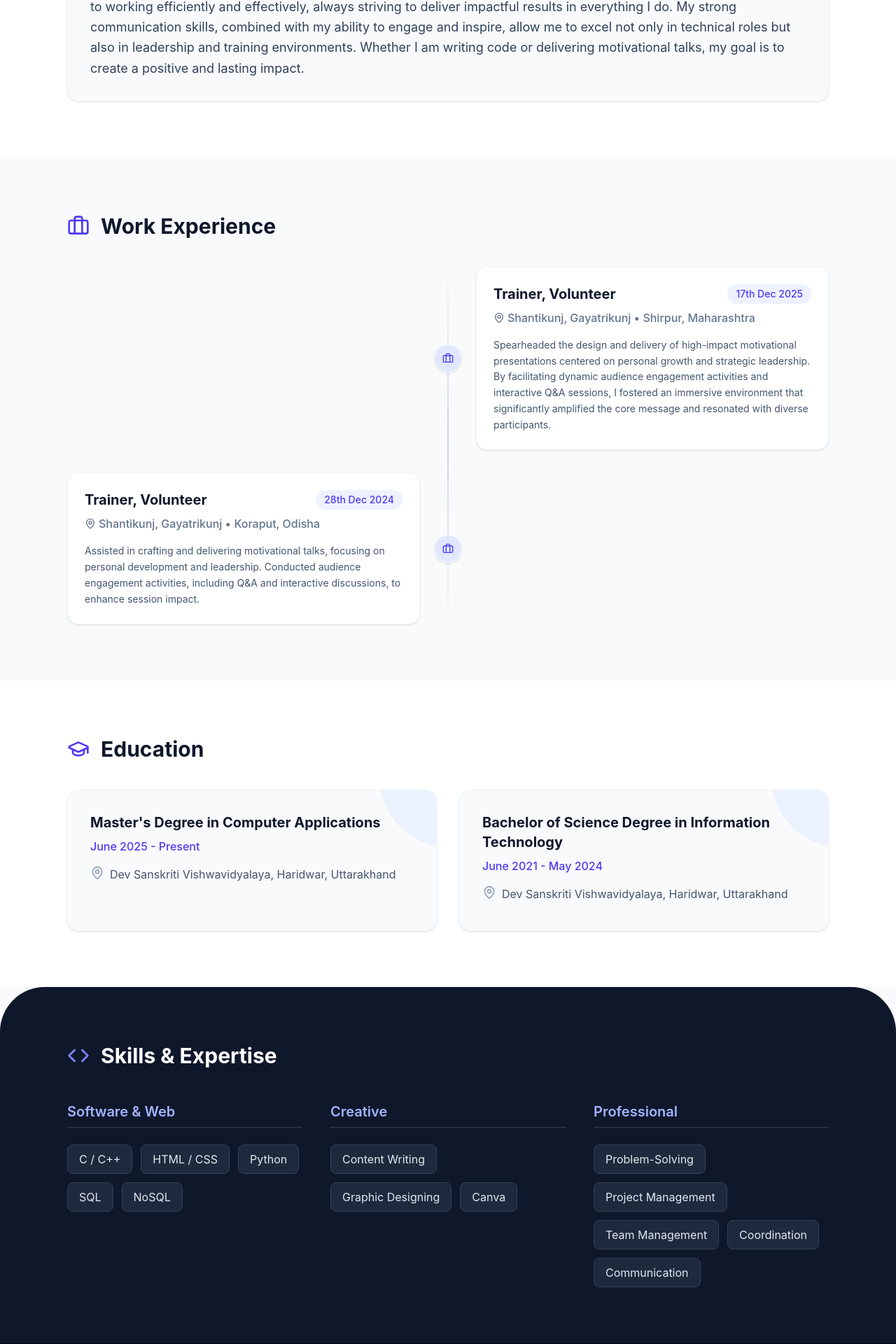
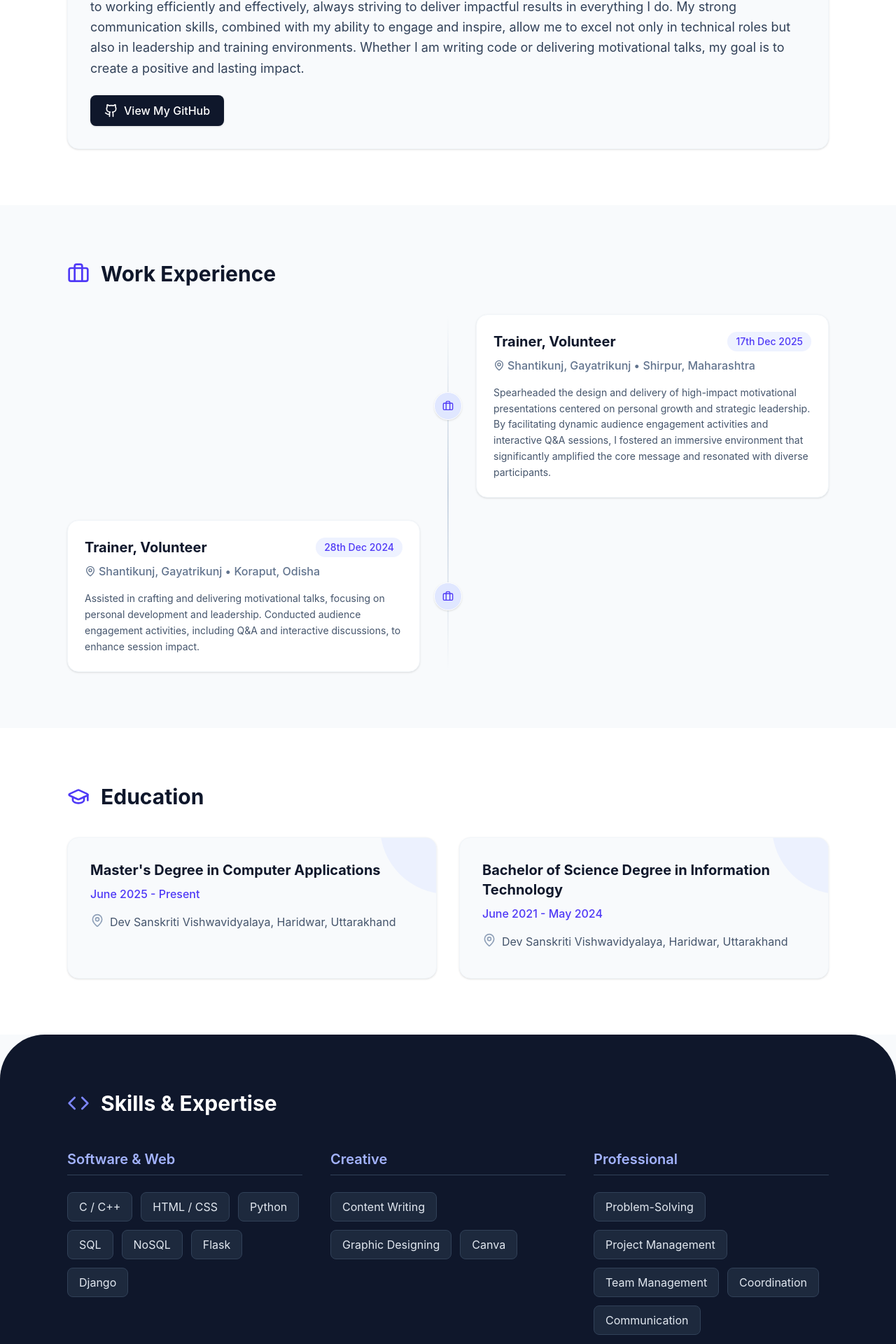
Before and after one commit to jayshrichouhan/My-Portfolio, a React (Vite) app: page / in a window 1280 px wide. Shown: the part 1053-2973 px from the top of the page at 70% size. Built offline with nearby package versions, Linux system fonts and the light colour scheme.

Commit message:
add github link

```diff
--- a/src/App.jsx
+++ b/src/App.jsx
@@ -1,5 +1,5 @@
 import React, { useState, useEffect } from 'react';
-import { Mail, Phone, MapPin, Briefcase, GraduationCap, Code, User, ChevronDown } from 'lucide-react';
+import { Mail, Phone, MapPin, Briefcase, GraduationCap, Code, User, ChevronDown, Github } from 'lucide-react';
 
 const App = () => {
   const [activeSection, setActiveSection] = useState('home');
@@ -80,7 +80,7 @@ const App = () => {
             <Mail className="w-5 h-5 mr-2" />
             Contact Me
           </a>
-          <a href="tel:+91 1234564890" className="inline-flex items-center justify-center px-6 py-3 border border-slate-300 text-base font-medium rounded-lg text-slate-700 bg-white hover:bg-slate-50 shadow-sm transition-all">
+          <a href="tel:+911234567890" className="inline-flex items-center justify-center px-6 py-3 border border-slate-300 text-base font-medium rounded-lg text-slate-700 bg-white hover:bg-slate-50 shadow-sm transition-all">
             <Phone className="w-5 h-5 mr-2" />
             +91 1234567890
           </a>
@@ -98,13 +98,22 @@ const App = () => {
             <h2 className="text-3xl font-bold text-slate-900">About Me</h2>
           </div>
           <div className="bg-slate-50 rounded-2xl p-8 border border-slate-100 shadow-sm">
-            <p className="text-lg text-slate-700 leading-relaxed">
+            <p className="text-lg text-slate-700 leading-relaxed mb-6">
               I am a dedicated professional with a background in Information Technology and Computer Applications.
               I am committed to working efficiently and effectively, always striving to deliver impactful results in
               everything I do. My strong communication skills, combined with my ability to engage and inspire,
               allow me to excel not only in technical roles but also in leadership and training environments.
               Whether I am writing code or delivering motivational talks, my goal is to create a positive and lasting impact.
             </p>
+            <a
+              href="https://github.com/jayshrichouhan"
+              target="_blank"
+              rel="noopener noreferrer"
+              className="inline-flex items-center px-5 py-2.5 bg-slate-900 text-white rounded-lg hover:bg-slate-800 transition-colors font-medium shadow-sm"
+            >
+              <Github className="w-5 h-5 mr-2" />
+              View My GitHub
+            </a>
           </div>
         </div>
       </section>
@@ -212,7 +221,7 @@ const App = () => {
             <div>
               <h3 className="text-xl font-semibold mb-6 text-indigo-300 border-b border-slate-700 pb-2">Software & Web</h3>
               <div className="flex flex-wrap gap-3">
-                {['C / C++', 'HTML / CSS', 'Python', 'SQL', 'NoSQL'].map(skill => (
+                {['C / C++', 'HTML / CSS', 'Python', 'SQL', 'NoSQL', 'Flask', 'Django'].map(skill => (
                   <span key={skill} className="px-4 py-2 bg-slate-800 rounded-lg text-slate-200 border border-slate-700 hover:border-indigo-400 hover:text-indigo-300 transition-colors">
                     {skill}
                   </span>
```
